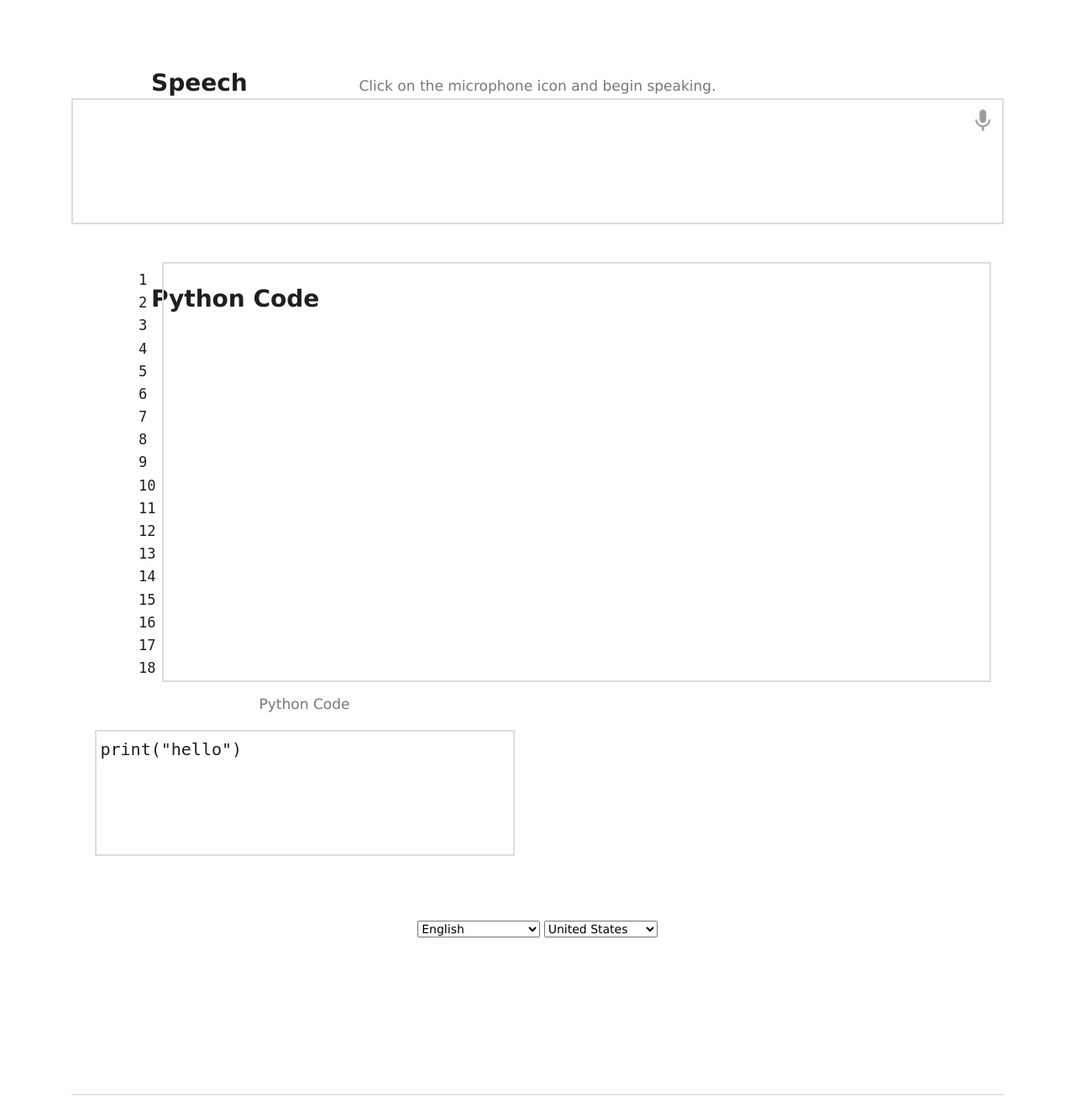
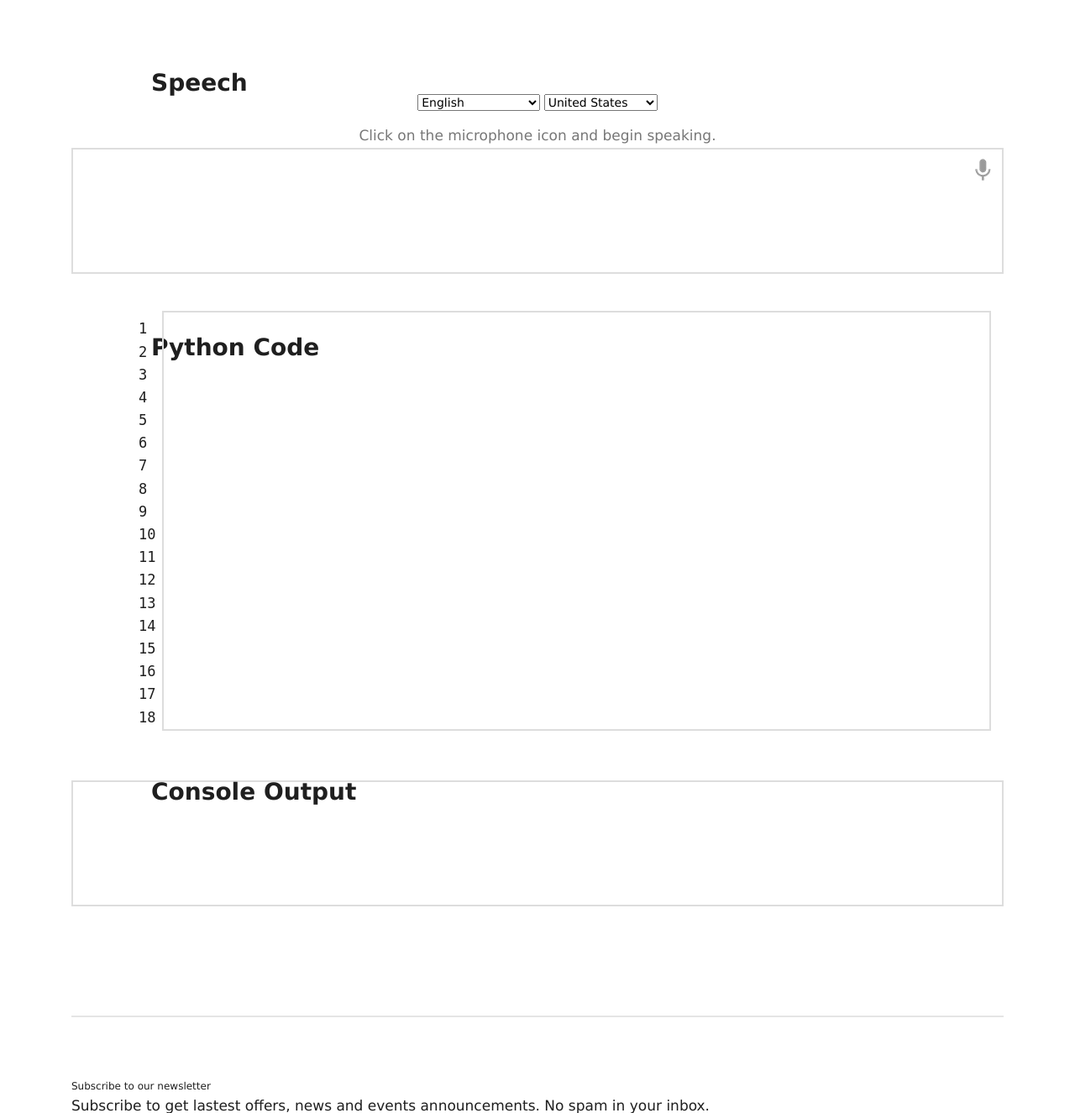
Before and after one commit to vgadodia/EyeCanCode, a Flask app: page / in a window 1280 px wide. Shown: the part 67-1392 px from the top of the page at 84% size. Run offline with Flask 2, Linux system fonts and the light colour scheme; some libraries are stand-ins or nearby versions.

Commit message:
POST request and misc.

```diff
--- a/app.py
+++ b/app.py
@@ -16,7 +16,13 @@ def index():
 @app.route('/', methods=["POST"])
 def index1():
     global CODE
-    CODE.append(request.form.get("code", False))
+    # CODE.append(request.form.get("code", False))
+    code = request.form.get("code", False)
+    print(code)
+    ans = ""
+
+    val = exec(code)
+    print(val)
     return render_template("index.html", code=CODE)
 
 
--- a/templates/editor.html
+++ b/templates/editor.html
@@ -106,14 +106,11 @@
         font-size: 20px;
         font-weight: bold;
         border: 2px solid #ddd;
-        padding: 5px;
+        padding: 15px;
         text-align: left;
-        height: 150px;
-        width: 500px;
+        min-height: 150px;
         font-family: monospace;
-        font-weight: 400;
-        margin: auto;
-        margin-bottom: 50px;
+        font-weight:500;
     }
 </style>
 </head>
@@ -169,12 +166,20 @@
       </div>
     </div>
 
+
     <div class="row justify-content-center">
         <div class="col-lg-10">
           <div class="section-title section-black">
             <h3 style="margin-bottom: -100px;">Speech</h3>
             <!-- <p>We designed and tested prototypes that helped identify pain points in the account creation process. Together, we shaped the new standard.</p> -->
           </div>
+        </div>
+    </div>
+    <div class="center">
+        <p>
+        <div id="div_language">
+            <select id="select_language" onchange="updateCountry()"></select>
+            <select id="select_dialect"></select>
         </div>
     </div>
   <div id="info">
@@ -245,24 +250,22 @@
                 <p style="font-family:monospace;font-weight:400;" id="result_code"></p>
             </div>
         </div>
-        <div class="col-6">
-            <p style="text-align: center; color: #777;">Python Code</p>
-            <div id="code-snippet">
-                print("hello")
+    </div>
+</div>
+
+    <br><br>
+
+    <div class="row justify-content-center">
+        <div class="col-lg-10">
+            <div class="section-title section-black">
+                <h3 style="margin-bottom: -100px;">Console Output</h3>
+                <!-- <p>We designed and tested prototypes that helped identify pain points in the account creation process. Together, we shaped the new standard.</p> -->
             </div>
         </div>
     </div>
-</div>
+    <div id="code-snippet">
 
-  <div class="center">
-      <p>
-      <div id="div_language">
-          <select id="select_language" onchange="updateCountry()"></select>
-          <select id="select_dialect"></select>
-      </div>
-  </div>
-
-    <br><br>
+    </div>
   </div>
 </section>
 
@@ -663,6 +666,13 @@
     function startButton(event) {
         if (recognizing) {
             recognition.stop();
+            // console.log(event.results[i][0].transcript);
+            document.getElementById("code-snippet").innerHTML = "hello";
+            var formData = new FormData();
+            formData.append("code", lines.join("\n"));
+            var req = new XMLHttpRequest();
+            req.open("POST", "/");
+            req.send(formData);
             return;
         }
         final_transcript = '';
```
